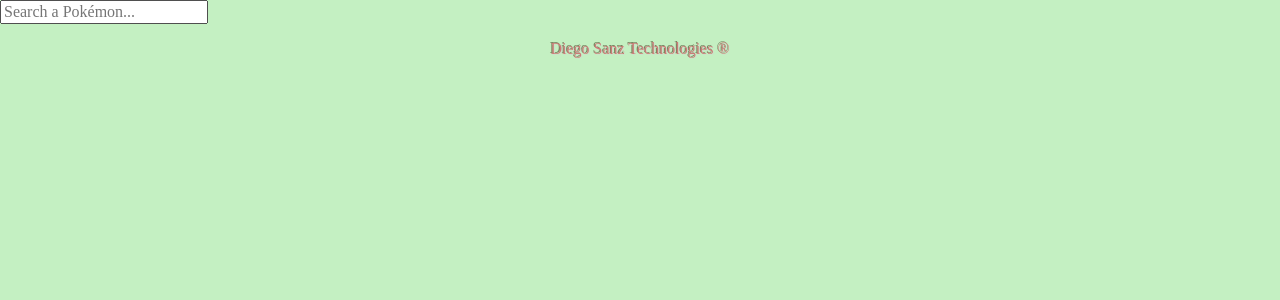
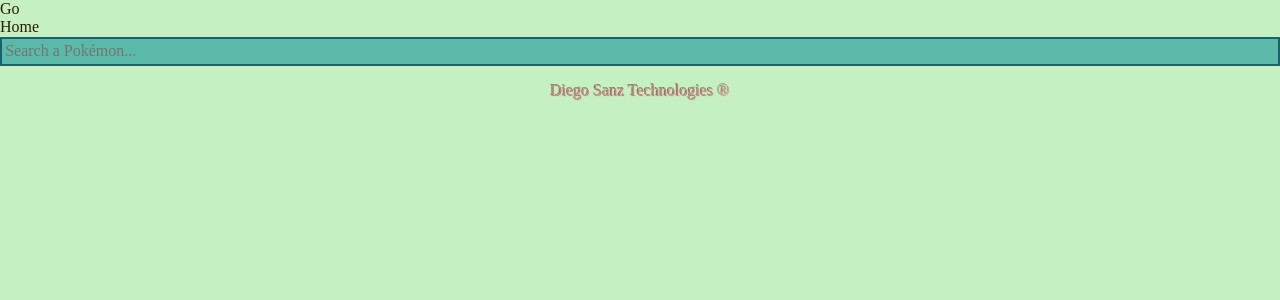
Before and after one commit to diegosanz/pokedex, a React (Vite) app: page /detail in a window 1280 px wide. Shown: the top 300 px of the page. Built offline with nearby package versions, Linux system fonts and the light colour scheme; a web font is replaced by a local one.

Commit message:
Refactor UI

```diff
--- /dev/null
+++ b/src/components/PixelButton/PixelButton.module.scss
@@ -0,0 +1,21 @@
+.pixel-button {
+  border: 2px solid var(--gb-dark);
+  color: var(--gb-dark);
+  background-color: transparent;
+  padding: 0.2rem 2rem;
+  cursor: pointer;
+
+  &:focus {
+    color: var(--gb-lightest);
+    border-color: var(--gb-lightest);
+  }
+
+  &:disabled {
+    opacity: 0.5;
+    cursor: not-allowed;
+  }
+
+  & + & {
+    margin-left: 0.2rem;
+  }
+}
--- /dev/null
+++ b/src/components/PixelButton/PixelButton.tsx
@@ -0,0 +1,18 @@
+import { FC, HTMLProps, PropsWithChildren } from 'react'
+import styles from './PixelButton.module.scss'
+
+type ButtonProps = FC<PropsWithChildren & HTMLProps<HTMLButtonElement>>
+
+const PixelButton: ButtonProps = ({ children, onClick, disabled }) => {
+  return (
+    <button
+      onClick={onClick}
+      disabled={disabled}
+      className={styles.pixelButton}
+    >
+      {children}
+    </button>
+  )
+}
+
+export default PixelButton
--- a/src/components/PokemonDetailPage/PokemonDetailPage.tsx
+++ b/src/components/PokemonDetailPage/PokemonDetailPage.tsx
@@ -1,6 +1,5 @@
 import usePokemonDetail from '@/api/hooks/usePokemonDetail/usePokemonDetail'
 import NotFound from '@/components/PokemonNotFound/PokemonNotFound'
-import SearchForm from '@/components/SearchForm/SearchForm'
 import { FC } from 'react'
 import { useParams } from 'react-router-dom'
 
@@ -29,7 +28,6 @@ const PokemonDetailPage: FC = () => {
           </div>
         )
       )}
-      <SearchForm />
     </>
   )
 }
--- a/src/components/PokemonListPage/PokemonListPage.tsx
+++ b/src/components/PokemonListPage/PokemonListPage.tsx
@@ -1,4 +1,5 @@
 import usePokemonList from '@/api/hooks/usePokemonList/usePokemonList'
+import PixelButton from '@/components/PixelButton/PixelButton'
 import { FC } from 'react'
 import { Link } from 'react-router-dom'
 
@@ -24,21 +25,21 @@ const PokemonListPage: FC = () => {
         ))}
       </ul>
       <div>
-        <button
+        <PixelButton
           aria-label="Previous page"
           disabled={!hasPrevious}
           onClick={() => setPageRelative(-1)}
         >
           &lt;
-        </button>
+        </PixelButton>
 
-        <button
+        <PixelButton
           aria-label="Next page"
           disabled={!hasNext}
           onClick={() => setPageRelative(1)}
         >
           &gt;
-        </button>
+        </PixelButton>
       </div>
     </div>
   ) : null
--- a/src/components/Root/Root.tsx
+++ b/src/components/Root/Root.tsx
@@ -1,3 +1,4 @@
+import ScreenHeader from '@/components/ScreenHeader/ScreenHeader'
 import { FC } from 'react'
 import { Outlet } from 'react-router-dom'
 import styles from './Root.module.scss'
@@ -8,6 +9,7 @@ const Root: FC = () => {
       <div className={styles.pokedexCase}>
         <div className={styles.pokedexScreenFrame}>
           <div className={styles.pokedexScreen}>
+            <ScreenHeader />
             <Outlet />
           </div>
         </div>
--- /dev/null
+++ b/src/components/ScreenHeader/ScreenHeader.module.scss
@@ -0,0 +1,15 @@
+.screen-header {
+  display: flex;
+  height: 2.5rem;
+}
+
+.home-link-active {
+  font-weight: bold;
+  height: 100%;
+  color: var(--gb-dark);
+  margin: 0 0.25rem;
+}
+
+.home-link-hidden {
+  display: none;
+}
--- /dev/null
+++ b/src/components/ScreenHeader/ScreenHeader.tsx
@@ -0,0 +1,22 @@
+import SearchForm from '@/components/SearchForm/SearchForm'
+import { FC } from 'react'
+import { NavLink } from 'react-router-dom'
+import styles from './ScreenHeader.module.scss'
+
+const ScreenHeader: FC = () => {
+  return (
+    <div className={styles.screenHeader}>
+      <NavLink
+        to={'/'}
+        className={({ isActive }) =>
+          isActive ? styles.homeLinkHidden : styles.homeLinkActive
+        }
+      >
+        Go <br /> Home
+      </NavLink>
+      <SearchForm />
+    </div>
+  )
+}
+
+export default ScreenHeader
--- /dev/null
+++ b/src/components/SearchForm/SearchForm.module.scss
@@ -0,0 +1,12 @@
+.search {
+  background-color: var(--gb-light);
+  padding: 0.2rem;
+  border: 2px solid var(--gb-dark);
+  outline: none;
+  width: 100%;
+
+  &:focus {
+    color: var(--gb-lightest);
+    border-color: var(--gb-lightest);
+  }
+}
--- a/src/components/SearchForm/SearchForm.tsx
+++ b/src/components/SearchForm/SearchForm.tsx
@@ -1,6 +1,7 @@
 import useDebounceFn from '@/common/hooks/useDebounceFn/useDebounceFn'
 import { FC, useRef } from 'react'
 import { useNavigate } from 'react-router-dom'
+import styles from './SearchForm.module.scss'
 
 const SearchForm: FC = () => {
   const navigate = useNavigate()
@@ -21,6 +22,7 @@ const SearchForm: FC = () => {
       type="text"
       onChange={timedSearchHandler}
       ref={searchInputRef}
+      className={styles.search}
       placeholder="Search a Pokémon..."
     />
   )
```
